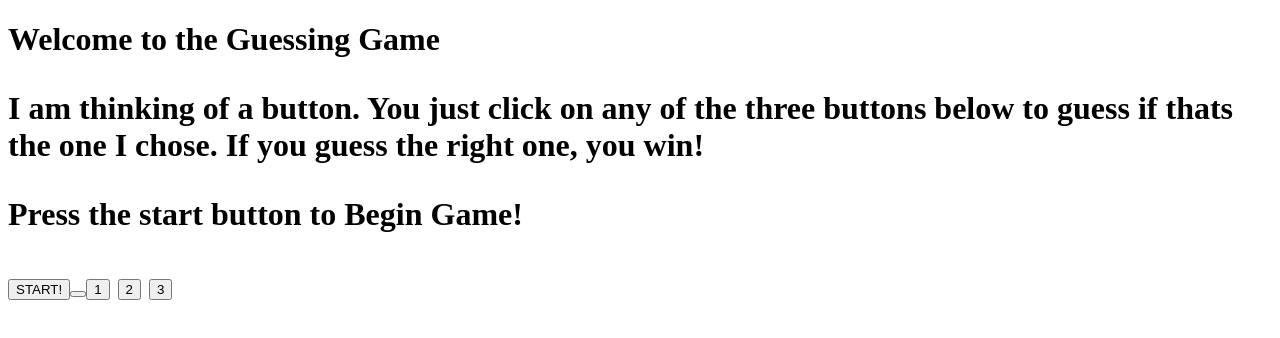
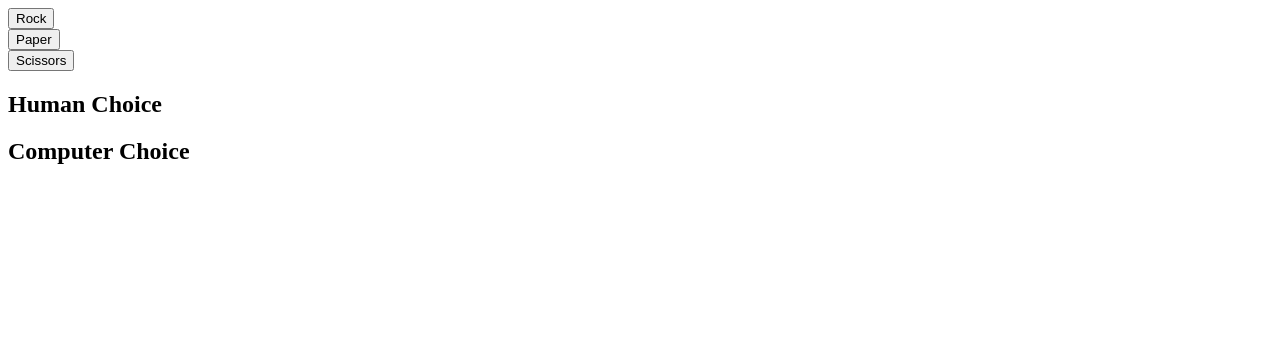
Before and after one commit to afzaaldeveloper1/guess-game, a plain HTML site: page index.html in a window 1280 px wide. Drawn offline with nearby package versions, Linux system fonts and the light colour scheme.

Commit message:
Modified html page

```diff
--- a/index.html
+++ b/index.html
@@ -1,33 +1,40 @@
 <!doctype html>
 <html>
-<head>
-    <meta charset="utf-8">
-    <meta http-equiv="X-UA-Compatible" content="IE=edge">
-    <meta name="viewport" content="width=device-width, initial-scale=1">
-    <!-- The above 3 meta tags *must* come first in the head; any other head content must come *after* these tags -->
-    <title>Guess which button</title>
-
-    <!-- Bootstrap -->
-
-
-</head>
-
 <body>
-
-	<div>
-		<h1>Welcome to the Guessing Game<h1>
-		<p>I am thinking of a button. You just click on any of the three buttons below to guess if thats the one I chose.
-		If you guess the right one, you win!<p>
-		<p> Press the start button to Begin Game!<p>
-		<button id ="begin">START!<button>
-		<button class ="game" value=1>1</button>
-		<button class ="game" value=2>2</button>
-		<button class ="game" value=3>3</button>
-	</div>
-
-<script src="https://ajax.googleapis.com/ajax/libs/jquery/1.11.2/jquery.min.js"></script>
-    <!-- Include all compiled plugins (below), or include individual files as needed -->
-<script type="text/javascript" src="js/gamelogic.js"></script>
-
+<div class="container-fluid">
+  <div class="row-fluid">
+    <div class="col-xs-4">
+      <button class="btn btn-primary" value="0">
+        Rock
+      </button>
+    </div>
+    <div class="col-xs-4">
+      <button class="btn btn-primary" value="1">
+        Paper
+      </button>
+    </div>
+    <div class="col-xs-4">
+      <button class="btn btn-primary" value="2">
+        Scissors
+      </button>
+    </div>
+  </div>
+  <div class="row">
+    <div class="col-xs-6">
+      <h2>
+        Human Choice
+      </h2>
+      <p id="humanChoice">
+      </p>
+    </div>
+    <div class="col-xs-6">
+      <h2>
+        Computer Choice
+      </h2>
+      <p id="computerChoice">
+      </p>
+    </div>
+  </div>
+</div>
 </body>
 </html>
```
